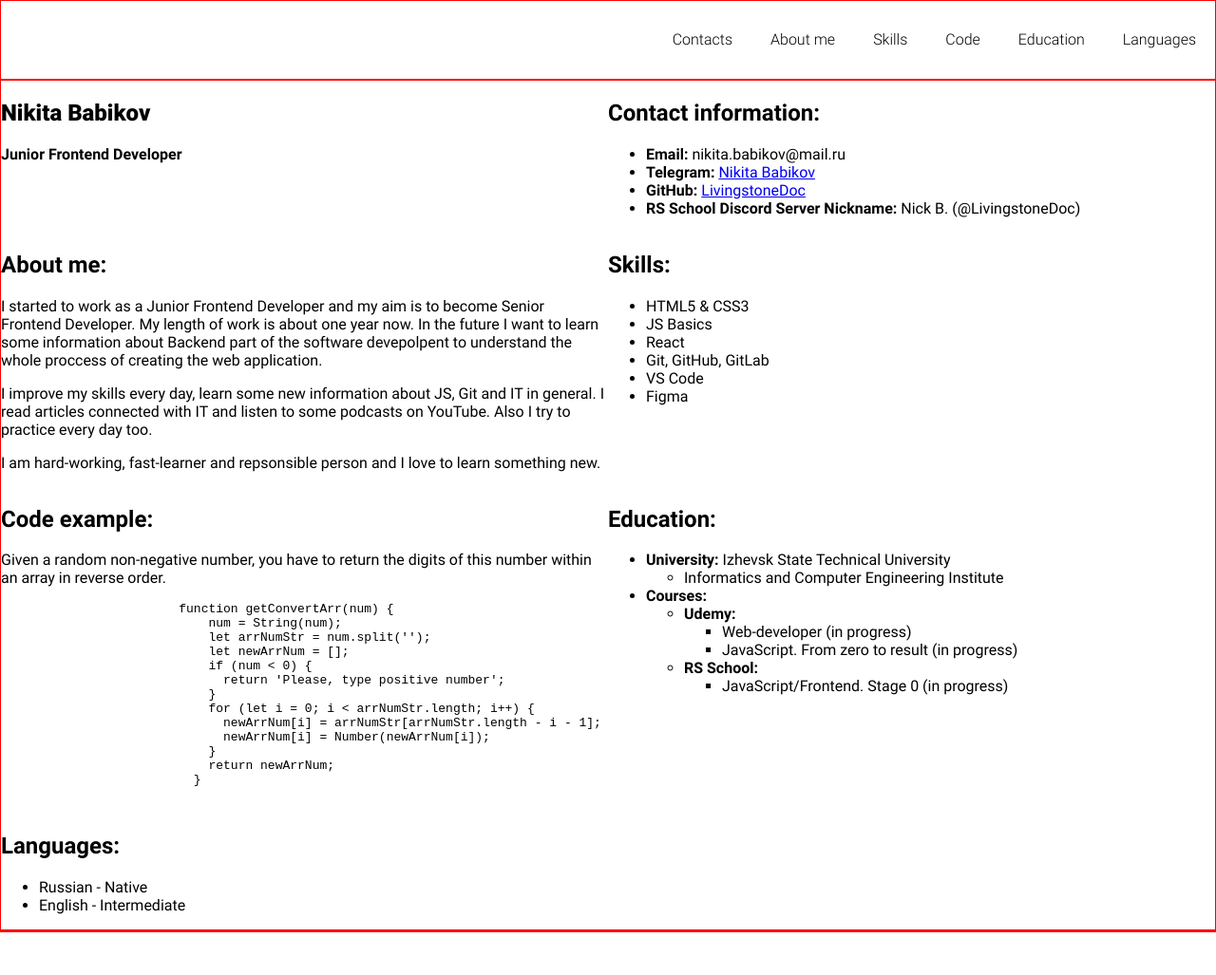
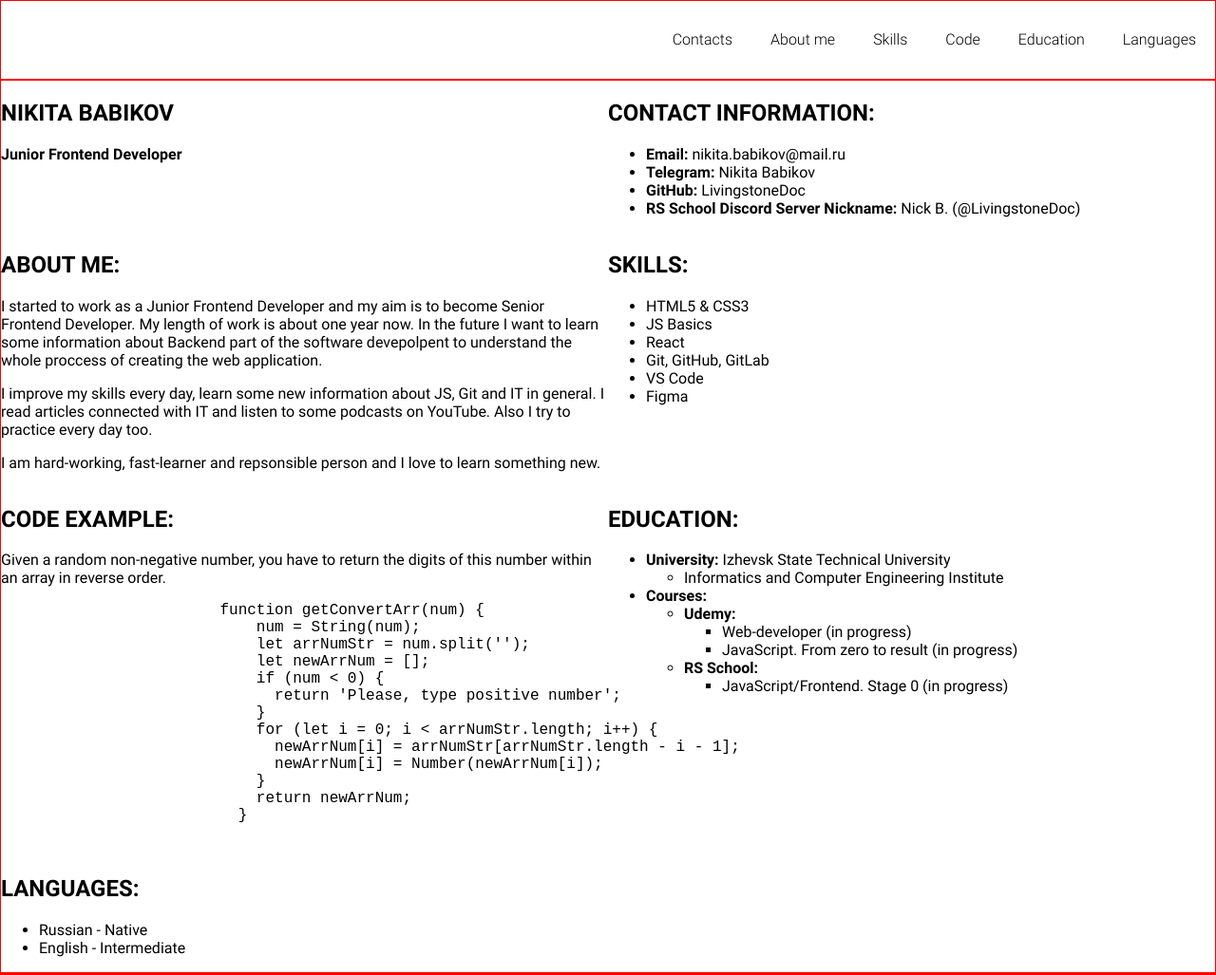
Before and after one commit to LivingstoneDoc/rsschool-cv, a plain HTML site: page index.html in a window 1280 px wide. Shown: the whole page at 95% size. Before the commit the page ends 982 px from the top, so only its background shows below. Drawn offline with Linux system fonts and the light colour scheme.

Commit message:
feat: add fonts styles

```diff
--- a/index.html
+++ b/index.html
@@ -26,24 +26,24 @@
     <main class="main">
         <div class="container main-container">
             <section class="section" id="profile">
-                <h1 class="profile-title">Nikita Babikov</h1>
+                <h1 class="section-title">Nikita Babikov</h1>
                 <p><span>Junior Frontend Developer</span></p>
             </section>
             <!-- <hr/> -->
 
             <section class="section" id="contacts">
-                <h2 class="contacts-title">Contact information:</h2>
+                <h2 class="section-title">Contact information:</h2>
                 <ul>
                     <li><span>Email:</span> nikita.babikov@mail.ru</li>
-                    <li><span>Telegram:</span> <a href="https://t.me/atlankitt">Nikita Babikov</a></li>
-                    <li><span>GitHub:</span> <a href="https://github.com/LivingstoneDoc">LivingstoneDoc</a></li>
+                    <li><span>Telegram:</span> <a href="https://t.me/atlankitt" class="link">Nikita Babikov</a></li>
+                    <li><span>GitHub:</span> <a href="https://github.com/LivingstoneDoc" class="link">LivingstoneDoc</a></li>
                     <li><span>RS School Discord Server Nickname:</span> Nick B. (@LivingstoneDoc)</li>
                 </ul>
             </section>
             <!-- <hr/> -->
 
             <section class="section" id="summary">
-                <h2 class="summary-title">About me:</h2>
+                <h2 class="section-title">About me:</h2>
                 <p>I started to work as a Junior Frontend Developer and my aim is to become Senior Frontend Developer. My length of work is about one year now. In the future I want to learn some information about Backend part of the software devepolpent to understand the whole proccess of creating the web application.</p>
                 <p>I improve my skills every day, learn some new information about JS, Git and IT in general. I read articles connected with IT and listen to some podcasts on YouTube. Also I try to practice every day too.</p>
                 <p>I am hard-working, fast-learner and repsonsible person and I love to learn something new.</p>
@@ -51,7 +51,7 @@
             <!-- <hr/> -->
 
             <section class="section" id="skills">
-                <h2 class="skills-title">Skills:</h2>
+                <h2 class="section-title">Skills:</h2>
                 <ul>
                     <li>HTML5 & CSS3</li>
                     <li>JS Basics</li>
@@ -64,7 +64,7 @@
             <!-- <hr/> -->
 
             <section class="section" id="code">
-                <h2 class="code-title">Code example:</h2>
+                <h2 class="section-title">Code example:</h2>
                 <p>Given a random non-negative number, you have to return the digits of this number within an array in reverse order.</p>
                 <code>
                     <pre>
@@ -87,7 +87,7 @@
             <!-- <hr/> -->
 
             <section class="section" id="education">
-                <h2 class="education-title">Education:</h2>
+                <h2 class="section-title">Education:</h2>
                 <ul>
                     <li><span>University: </span>Izhevsk State Technical University
                         <ul>
@@ -116,7 +116,7 @@
             <!-- <hr/> -->
 
             <section class="section" id="languages">
-                <h2 class="languages-title">Languages:</h2>
+                <h2 class="section-title">Languages:</h2>
                 <ul>
                     <li>Russian - Native</li>
                     <li>English - Intermediate</li>
--- a/style.css
+++ b/style.css
@@ -38,7 +38,9 @@ html {
 }
 
 body {
-    font-family: Roboto;
+    font-family: Roboto, sans-serif;
+    font-size: 16px;
+    font-weight: 400;
     min-height: 100vh;
     margin: 0;
     padding: 0;
@@ -60,17 +62,18 @@ body {
 }
 
 .nav .nav-list .nav-link {
+    font-weight: 300;
     padding: 0 20px;
     line-height: 50px;
     text-decoration: none;
     color: black;
     font-size: medium;
-    transition: 0.5s;
-    font-weight: 300;
+    transition: color 0.5s;
 }
 
 .nav .nav-list .nav-link:hover {
     text-decoration: underline;
+    color: blue;
 }
 
 .main .main-container {
@@ -92,16 +95,29 @@ body {
     font-weight: 700;
 }
 
-.profile-title {
-    font-weight: 900;
-}
-
 #contacts span {
     font-weight: 700;
 }
 
 #education span {
     font-weight: 700;
+}
+
+.section-title {
+    font-size: 24px;
+    font-weight: 700;
+    text-transform: uppercase;
+}
+
+#contacts .link {
+    text-decoration: none;
+    color: black;
+    transition: color 0.5s;
+}
+
+#contacts .link:hover {
+    text-decoration: underline;
+    color: blue;
 }
 
 .header {
```
